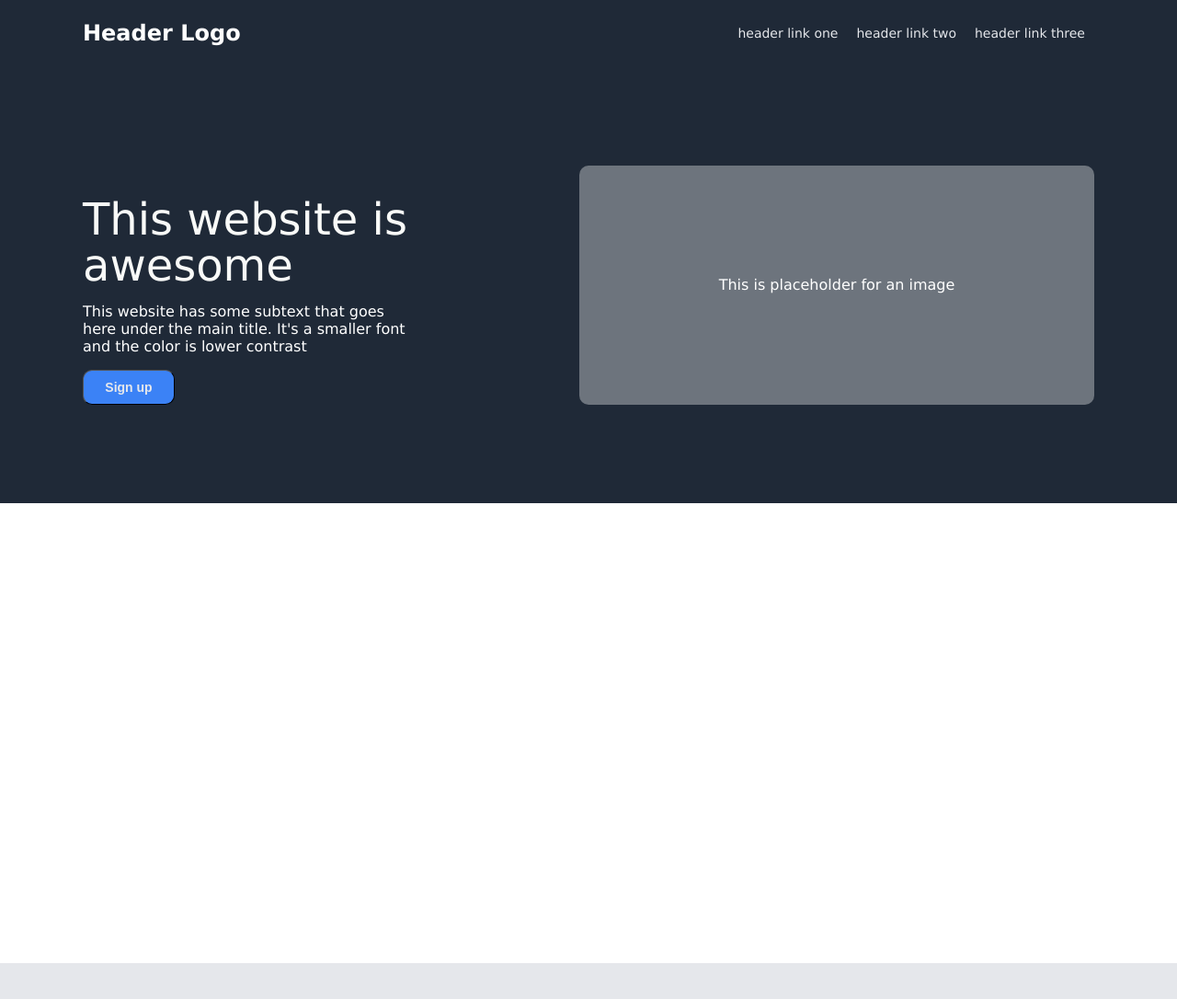
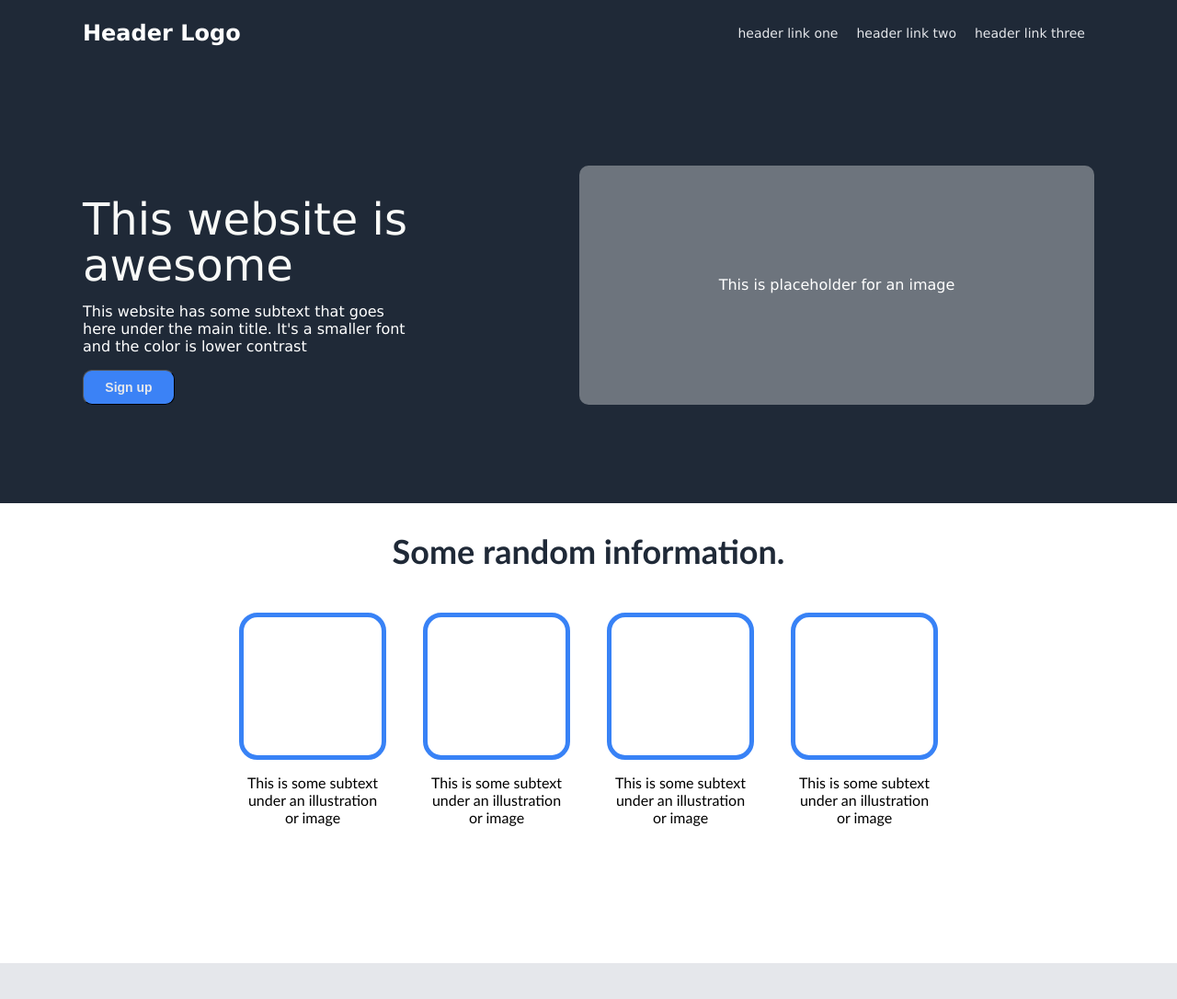
Before and after one commit to YasusBeebu/Landing-page, a plain HTML site: page index.html in a window 1280 px wide. Shown: the top 1086 px of the page at 92% size. Drawn offline with Linux system fonts and the light colour scheme.

Commit message:
Completed cont2

```diff
--- a/Styles/style.css
+++ b/Styles/style.css
@@ -97,11 +97,53 @@ p:first-child {
 
 
 /** CONT2 **/
+.cont2_text {
+    font-size: 36px;
+    color: #1f2937;
+    font-weight: bold;
+    margin-top: 30px;
+}
+
 .cont2 {
+    display: flex;
+    flex-direction: column;
     background-color: rgb(255, 255, 255);
     height: 500px;
+    align-items: center;
+    font-family: 'Trebuchet MS', 'Lucida Sans Unicode', 'Lucida Grande', 'Lucida Sans', Arial, sans-serif;
 }
 
+.illustration_container {
+    display: flex;
+    gap: 40px;
+    margin-top: 30px;
+    justify-content: center;
+    align-items: center;
+}
+
+.illustration {
+    display: flex;
+    flex-direction: column;
+    justify-content: center;
+    align-items: center;
+    text-align: center;
+}
+
+.illustration_img {
+    width: 150px;
+    height: 150px;
+    border-color:#3882F6;
+    border-style: solid;
+    border-radius: 20px;
+    border-width: 5px;
+    margin-top: 15px;
+}
+
+.illustration_text {
+    width: 150px;
+    padding-top: 15px;
+
+}
 /** -------------------------------------------------------------------------------------- **/
 
 /** CONT3 **/
--- a/index.html
+++ b/index.html
@@ -41,7 +41,25 @@
         </div>
     </div>
     <div class="cont2">
-
+        <div class="cont2_text">Some random information.</div>
+        <div class="illustration_container">
+            <div class="illustration">
+                <div class="illustration_img"></div>
+                <div class="illustration_text">This is some subtext under an illustration or image</div>
+            </div>
+            <div class="illustration">
+                <div class="illustration_img"></div>
+                <div class="illustration_text">This is some subtext under an illustration or image</div>
+            </div>
+            <div class="illustration">
+                <div class="illustration_img"></div>
+                <div class="illustration_text">This is some subtext under an illustration or image</div>
+            </div>
+            <div class="illustration">
+                <div class="illustration_img"></div>
+                <div class="illustration_text">This is some subtext under an illustration or image</div>
+            </div>
+        </div>
     </div>
     <div class="cont3">
 
```
